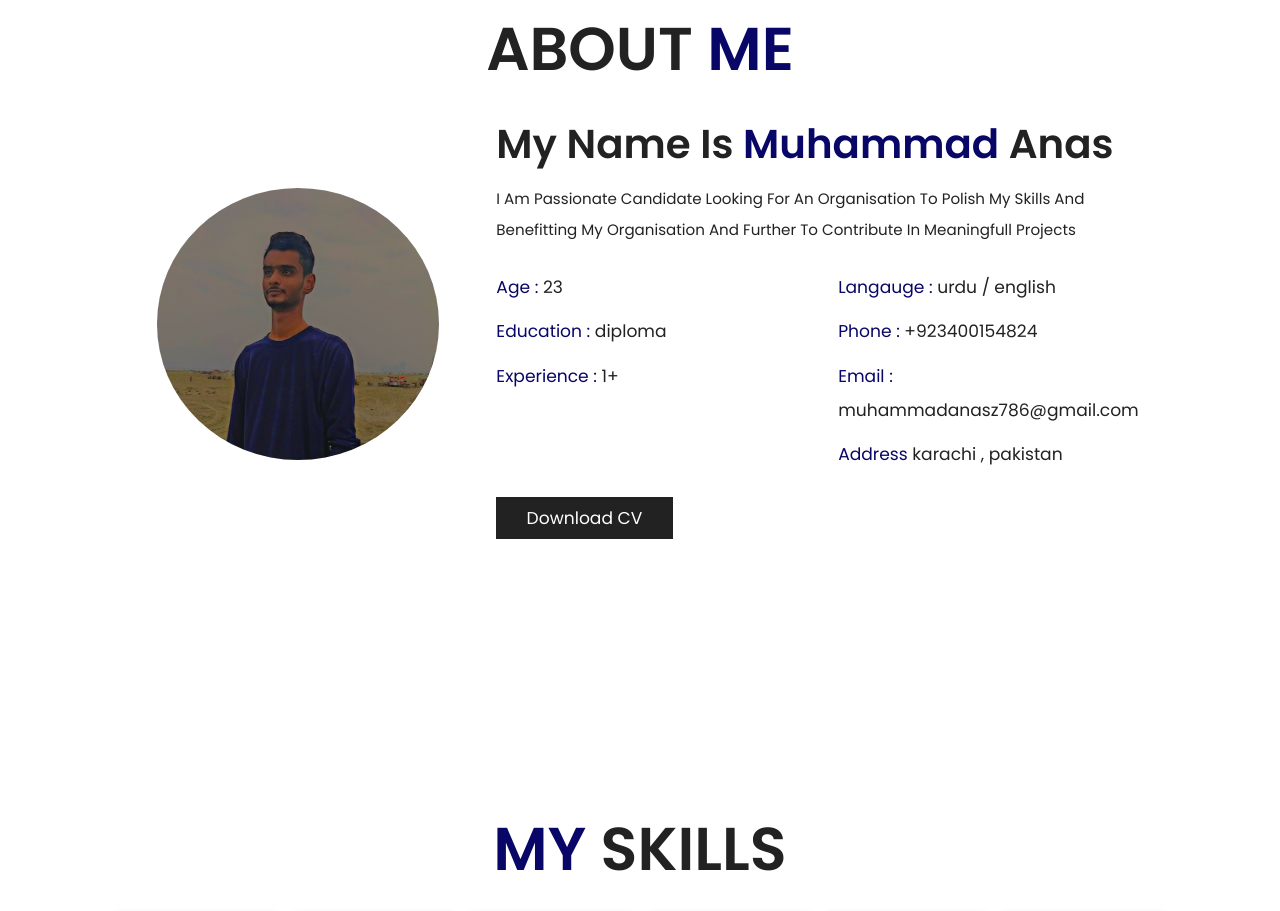
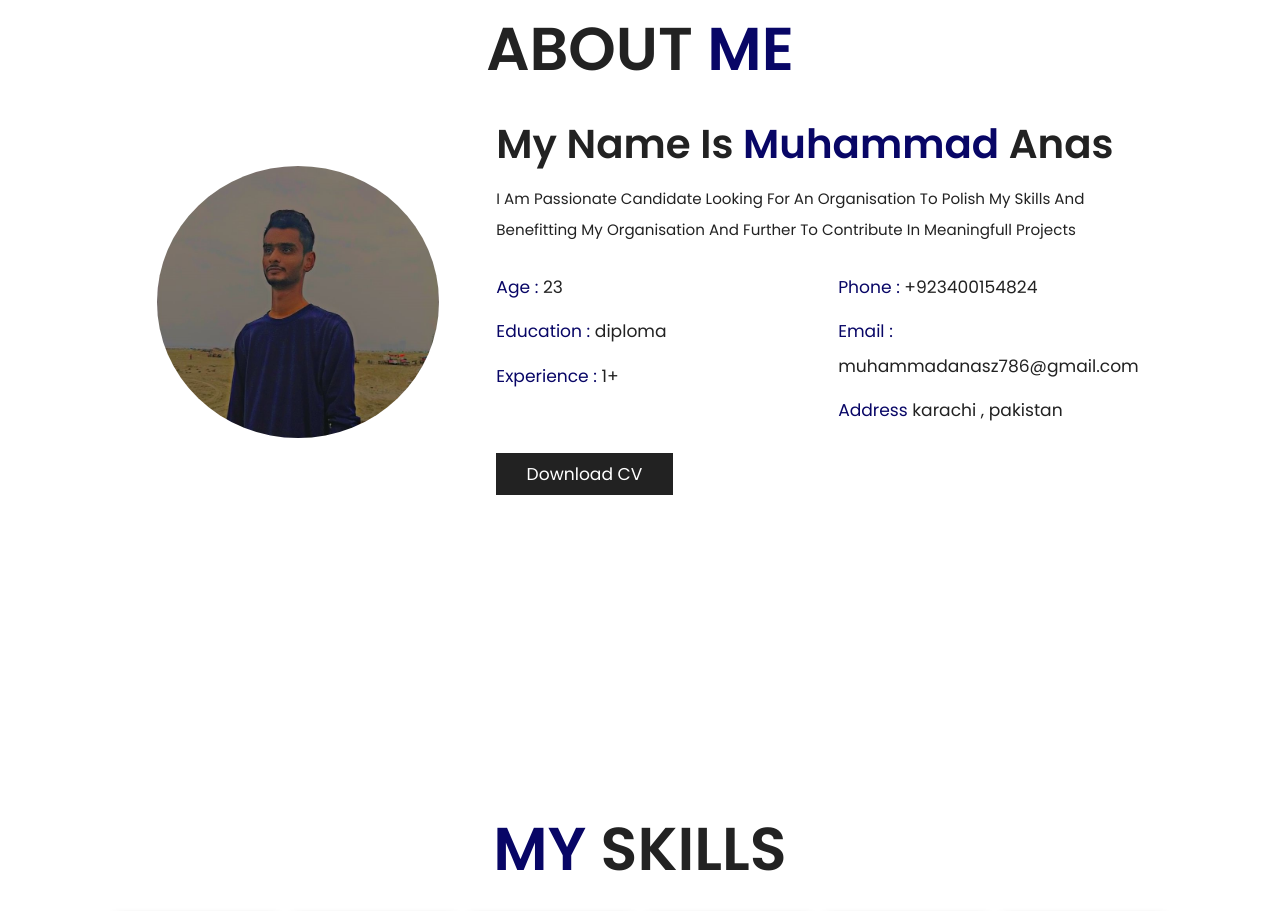
Before and after one commit to m-anas-2109d/Portofilio, a plain HTML site: page index.html in a window 1280 px wide. Shown: the part 817-1728 px from the top of the page. Drawn offline with nearby package versions, Linux system fonts and the light colour scheme; animation ran at ten frames a second.

Commit message:
Update index.html
update

```diff
--- a/index.html
+++ b/index.html
@@ -96,7 +96,7 @@
                             <p><span> Experience : </span> 1+ </p>
                         </div>
                         <div class="box">
-                            <p><span> langauge : </span> urdu / English</p>
+<!--                             <p><span> langauge : </span> urdu / English</p> -->
                             <p><span> phone : </span> +923400154824 </p>
                             <p><span> email : </span> muhammadanasz786@gmail.com
                             </p>
```
